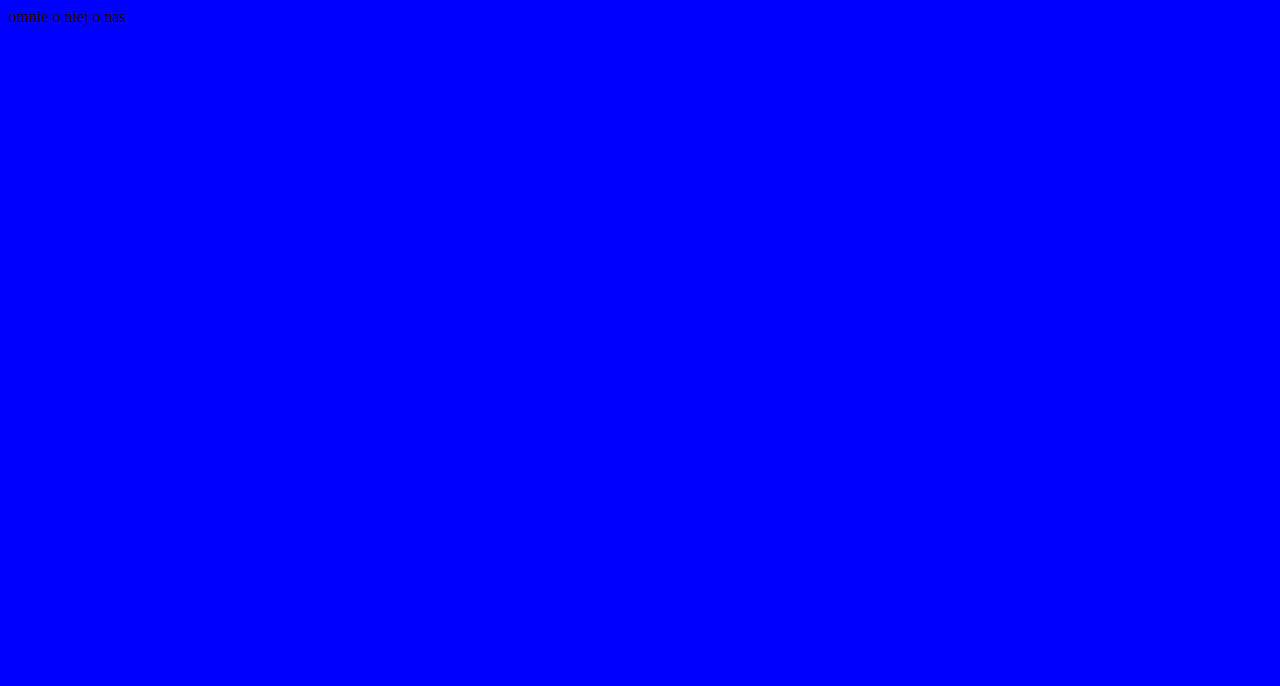
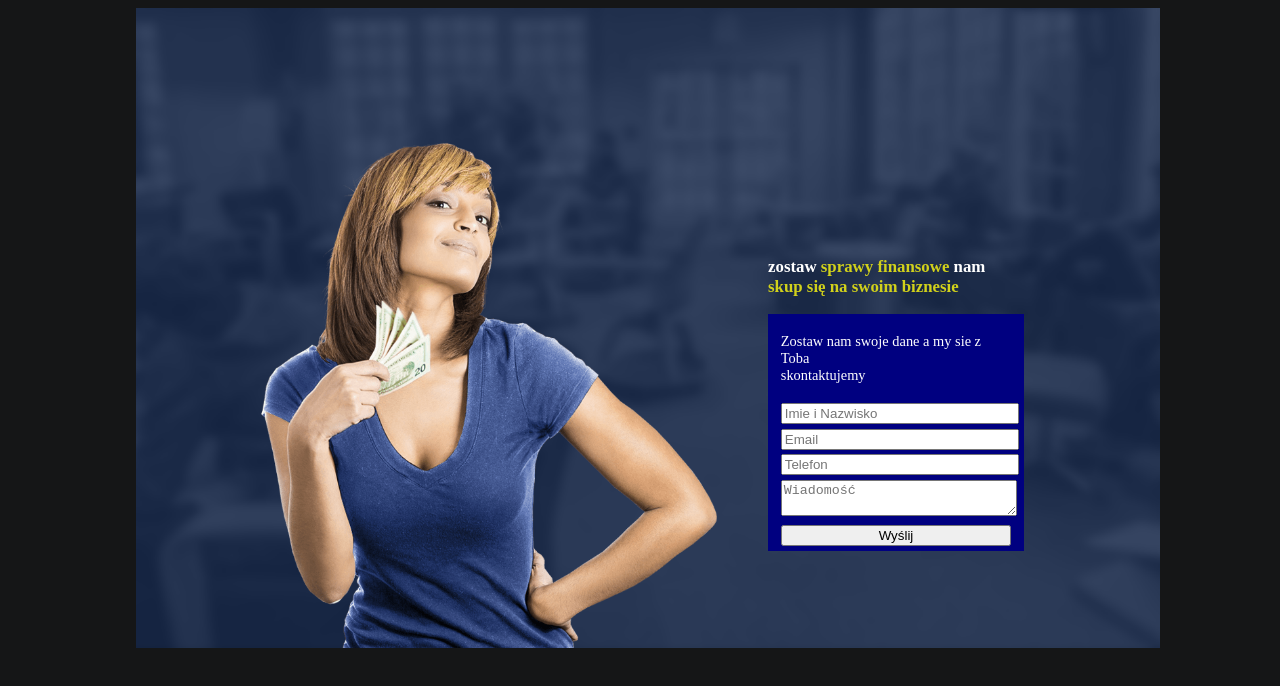
Before and after one commit to konrad03934/sass-basic, a website: page app/index.html in a window 1280 px wide. Drawn offline with Linux system fonts and the light colour scheme.

Commit message:
stron-projekt

```diff
--- a/app/index.html
+++ b/app/index.html
@@ -1,19 +1,35 @@
 <!DOCTYPE html>
 <html lang="en">
+
 <head>
 	<meta charset="UTF-8">
 	<link rel="stylesheet" href="css/style.css" type="text/css">
-	<title>Document</title>
+	<title>Sass & Gulp</title>
 </head>
+
 <body>
+	<section class="baner">
 
-	<nav>
-		<ul>
-			<li>omnie</li>
-			<li>o niej</li>
-			<li>o nas</li>
-		</ul>
-	</nav>
+		<section class="contact-form">
+		<h3>zostaw <span class="yellow">sprawy finansowe</span> nam<br><span class="yellow">skup się na swoim biznesie</span></h3>
+		<div class="blue">
+		<p>Zostaw nam swoje dane a my sie z Toba<br>skontaktujemy</p>
+		<form action="">
+			<input type="text" name="dane" placeholder="Imie i Nazwisko">
+			<br>
+			<input type="email" name="mail" placeholder="Email">
+			<br>
+			<input type="number" name="telephone" placeholder="Telefon">
+			<br>
+			<textarea name="wiadomosc" id="" cols="30" rows="2" placeholder="Wiadomość"></textarea>
+			<br>
+			<input type="submit" name="button" value="Wyślij">
+		</form>
+		</div>
+		</section>
+	</section>
+
 
 </body>
+
 </html>
--- a/app/scss/_zmienne.scss
+++ b/app/scss/_zmienne.scss
@@ -1,2 +1,4 @@
-$base-color: #220000;
-$bg-color: blue;
+//$base-color: #220000;
+//$bg-color: blue;
+
+$theme-color: #d1d11b;
--- a/app/scss/style.scss
+++ b/app/scss/style.scss
@@ -1,30 +1,72 @@
 @import "zmienne";
 
+//body {
+//	color: $base-color;
+//	background-color: $bg-color;
+//
+//}
+//
+//@mixin menu-nawigacyjne {
+//	color:  red;
+//	font-size: 22px;
+//}
+//
+//
+////sposó pisania kodu i zagnieżdzania
+//nav {
+//	ul {
+//		margin: 0;
+//		padding: 0;
+//		list-style: none;
+//
+//		li {
+//			display: inline-block;
+//
+//			a {
+//				@include menu-nawigacyjne;
+//			}
+//		}
+//	}
+//}
+
 body {
-	color: $base-color;
-	background-color: $bg-color;
+	width: 100%;
+	background-color: #151617;
+	color: #ffffff;
+	font-size: 0.9em;
+
+
+	.baner {
+		width: 80%;
+		height: 80vh;
+		margin: 0 10%;
+		background: url("../img/background.png") no-repeat;
+		background-size: cover;
+
+		.contact-form {
+			width: 20%;
+
+			position: absolute;
+			top: 30%;
+			right: 20%;
+
+			.blue {
+				background-color: navy;
+				box-sizing: border-box;
+				padding: 2% 5%;
+
+				input, textarea {
+					margin-top: 2%;
+					width: 100%;
+				}
+
+			}
+		}
+	}
 
 }
 
-@mixin menu-nawigacyjne {
-	color:  red;
-	font-size: 22px;
-}
 
-
-//sposó pisania kodu i zagnieżdzania
-nav {
-	ul {
-		margin: 0;
-		padding: 0;
-		list-style: none;
-
-		li {
-			display: inline-block;
-
-			a {
-				@include menu-nawigacyjne;
-			}
-		}
+.yellow {
+		color: $theme-color;
 	}
-}
```
Also changed, not shown: app/css/style.css, app/img/background.png (added).
